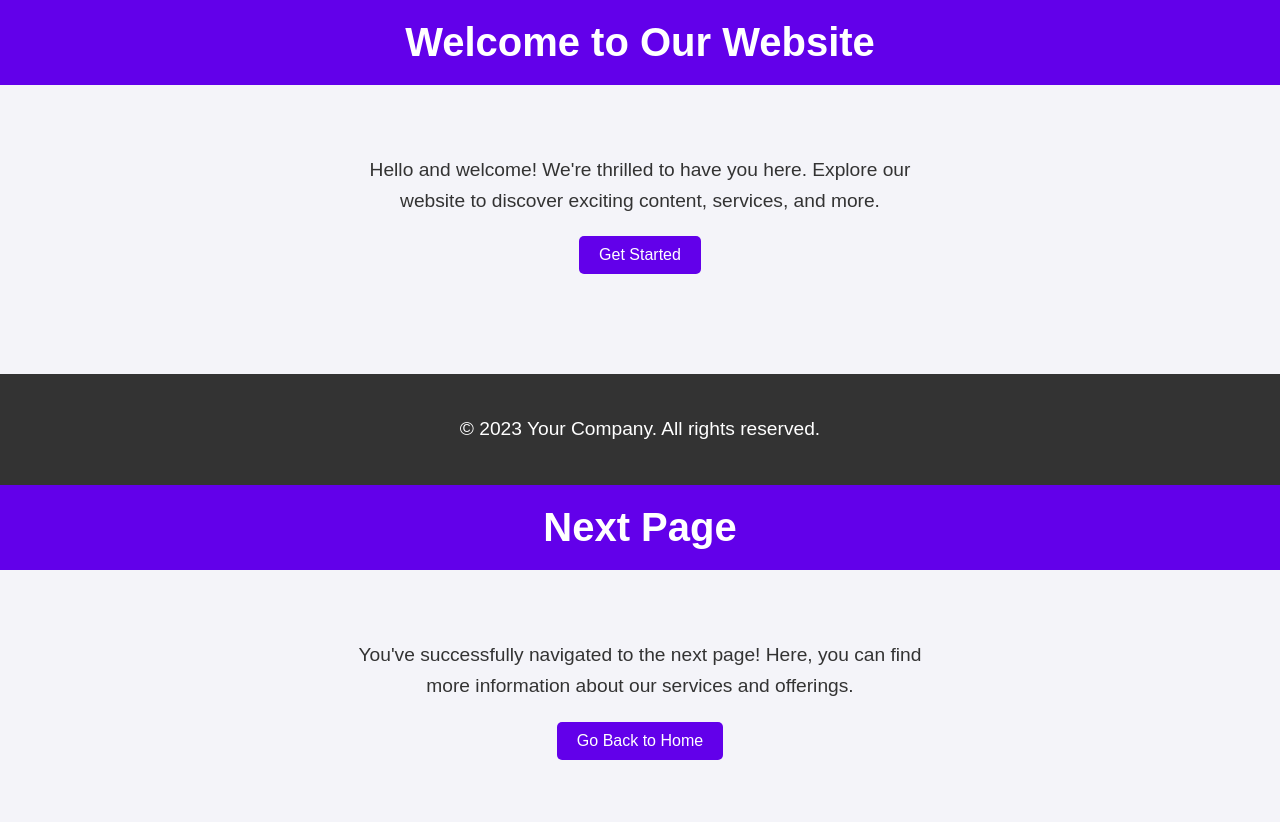
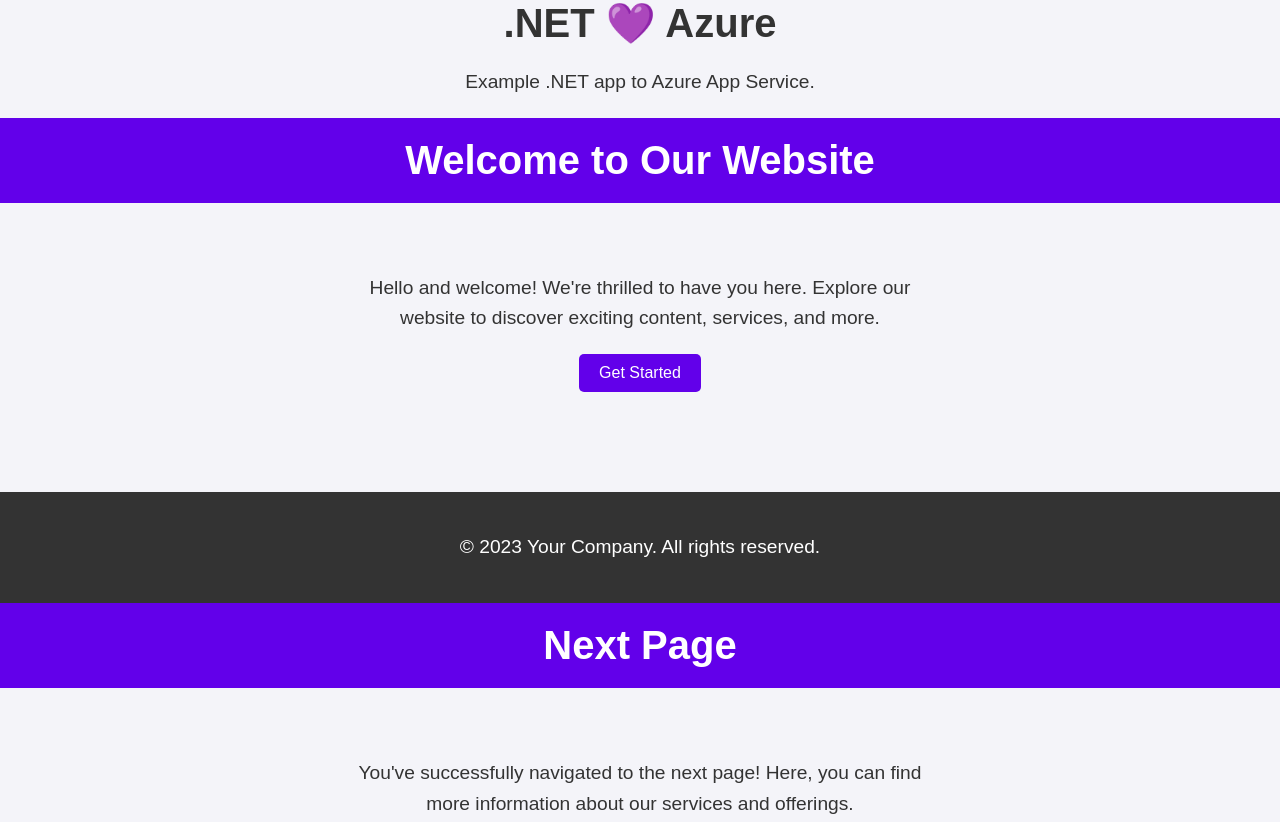
Before and after one commit to ParthS0/WebSite, a plain HTML site: page src/index.html in a window 1280 px wide. Shown: the top 822 px of the page. Drawn offline with Linux system fonts and the light colour scheme.

Commit message:
Modify homepage

```diff
--- a/src/index.html
+++ b/src/index.html
@@ -1,5 +1,9 @@
 <!DOCTYPE html>
 <html lang="en">
+    <div class="jumbotron">
+        <h1>.NET 💜 Azure</h1>
+        <p class="lead">Example .NET app to Azure App Service.</p>
+    </div>
 <head>
     <meta charset="UTF-8">
     <meta name="viewport" content="width=device-width, initial-scale=1.0">
```
